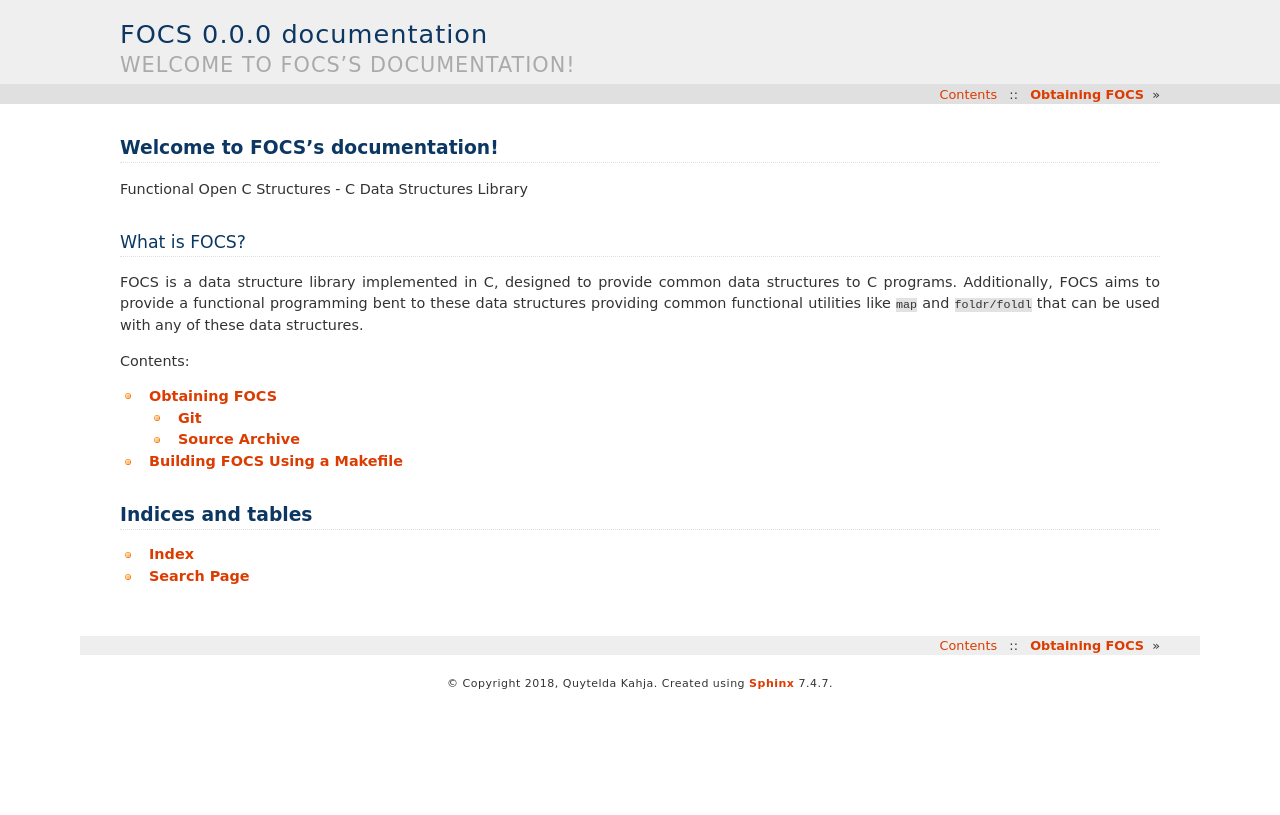
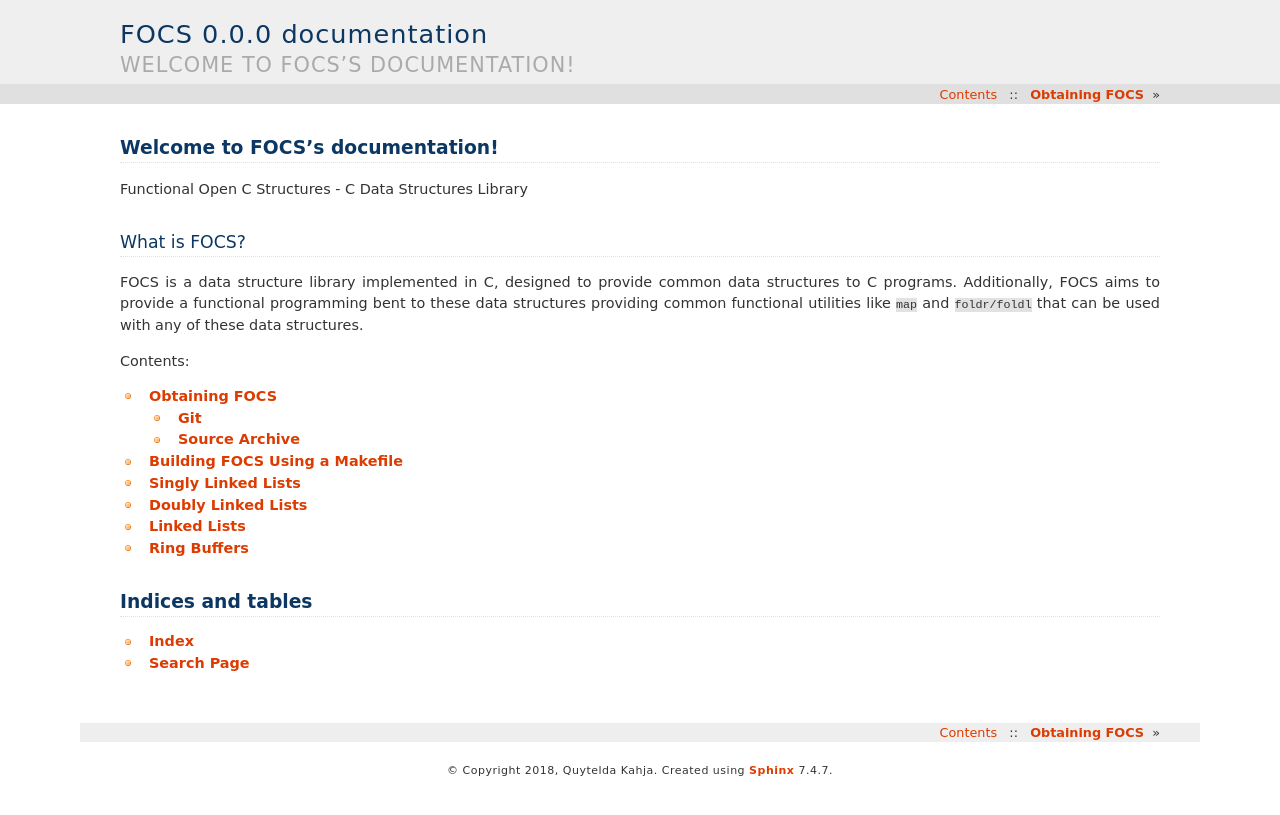
Before and after one commit to quytelda/focs, a Sphinx documentation site: the page built from docs/index.rst, in a window 1280 px wide. Shown: the top 815 px of the page. Built offline with Sphinx 7.4.7, drawn with Linux system fonts in a browser that asks for light colours.

Commit message:
docs: sphinx: Add documentation links for existing data structures.

```diff
--- /dev/null
+++ b/docs/api/double_list.rst
@@ -0,0 +1,5 @@
+===================
+Doubly Linked Lists
+===================
+
+.. doxygenfile:: include/list/double_list.h
--- /dev/null
+++ b/docs/api/linked_list.rst
@@ -0,0 +1,5 @@
+============
+Linked Lists
+============
+
+.. doxygenfile:: include/list/linked_list.h
--- /dev/null
+++ b/docs/api/ring_buffer.rst
@@ -0,0 +1,5 @@
+============
+Ring Buffers
+============
+
+.. doxygenfile:: include/list/ring_buffer.h
--- /dev/null
+++ b/docs/api/single_list.rst
@@ -0,0 +1,5 @@
+===================
+Singly Linked Lists
+===================
+
+.. doxygenfile:: include/list/single_list.h
--- a/docs/index.rst
+++ b/docs/index.rst
@@ -19,6 +19,10 @@ FOCS is a data structure library implemented in C, designed to provide common da
 
    installation/obtaining
    installation/makefile
+   api/single_list
+   api/double_list
+   api/linked_list
+   api/ring_buffer
 
 Indices and tables
 ==================
```
